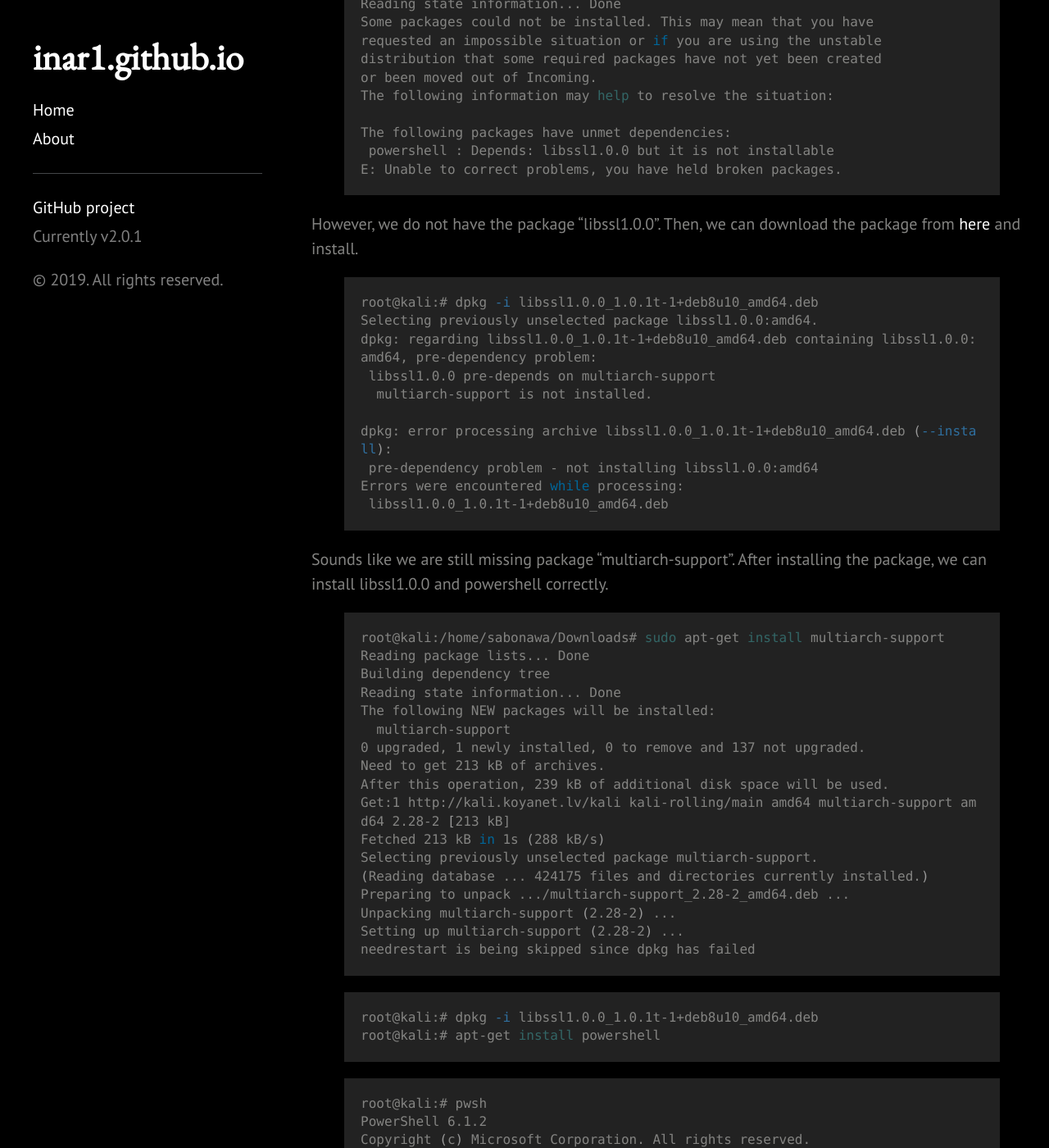
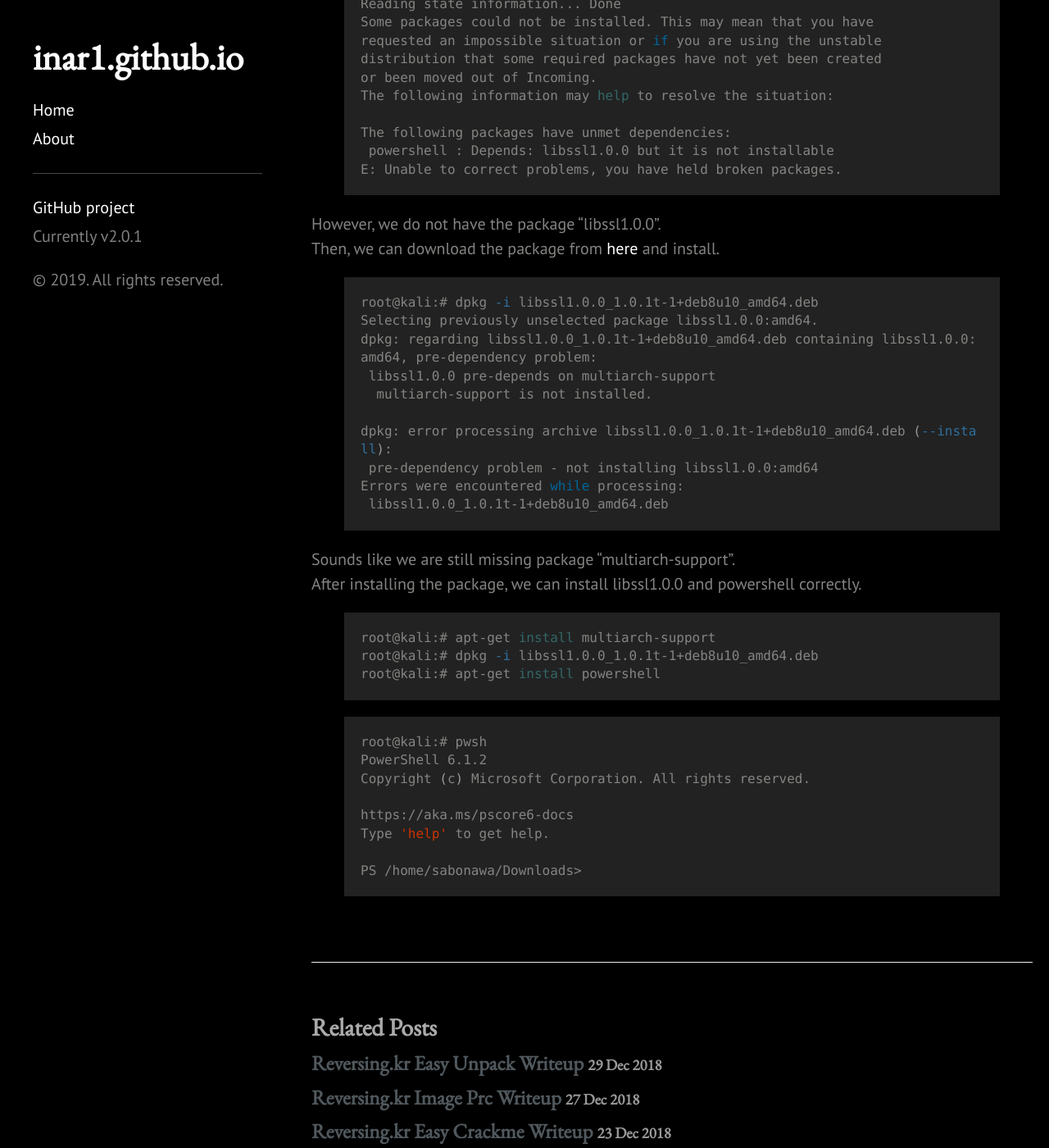
Before and after one commit to 1n4r1/1n4r1.github.io, a Jekyll site: the page built from _posts/2019-02-02-Installing-PowerShell-on-Kali.md, in a window 1280 px wide and 1400 px high, scrolled down 804 px. Shown: the whole window at 82% size. Built offline with Jekyll 4.4.1, drawn with Linux system fonts in a browser that asks for light colours.

Commit message:
modify some parts on 2019-02-02

```diff
--- a/_posts/2019-02-02-Installing-PowerShell-on-Kali.md
+++ b/_posts/2019-02-02-Installing-PowerShell-on-Kali.md
@@ -34,7 +34,7 @@ The following packages have unmet dependencies:
  powershell : Depends: libssl1.0.0 but it is not installable
 E: Unable to correct problems, you have held broken packages.
 {% endhighlight %}
-However, we do not have the package "libssl1.0.0".
+However, we do not have the package "libssl1.0.0".<br>
 Then, we can download the package from <a href="https://packages.debian.org/jessie/amd64/libssl1.0.0/download">here</a> and install.
 
 {% highlight shell %}
@@ -50,30 +50,11 @@ Errors were encountered while processing:
  libssl1.0.0_1.0.1t-1+deb8u10_amd64.deb
 {% endhighlight %}
 
-Sounds like we are still missing package "multiarch-support".
+Sounds like we are still missing package "multiarch-support".<br>
 After installing the package, we can install libssl1.0.0 and powershell correctly.
 
 {% highlight shell %}
-root@kali:/home/sabonawa/Downloads# sudo apt-get install multiarch-support
-Reading package lists... Done
-Building dependency tree
-Reading state information... Done
-The following NEW packages will be installed:
-  multiarch-support
-0 upgraded, 1 newly installed, 0 to remove and 137 not upgraded.
-Need to get 213 kB of archives.
-After this operation, 239 kB of additional disk space will be used.
-Get:1 http://kali.koyanet.lv/kali kali-rolling/main amd64 multiarch-support amd64 2.28-2 [213 kB]
-Fetched 213 kB in 1s (288 kB/s)
-Selecting previously unselected package multiarch-support.
-(Reading database ... 424175 files and directories currently installed.)
-Preparing to unpack .../multiarch-support_2.28-2_amd64.deb ...
-Unpacking multiarch-support (2.28-2) ...
-Setting up multiarch-support (2.28-2) ...
-needrestart is being skipped since dpkg has failed
-{% endhighlight %}
-
-{% highlight shell %}
+root@kali:# apt-get install multiarch-support
 root@kali:# dpkg -i libssl1.0.0_1.0.1t-1+deb8u10_amd64.deb
 root@kali:# apt-get install powershell
 {% endhighlight %}
```
